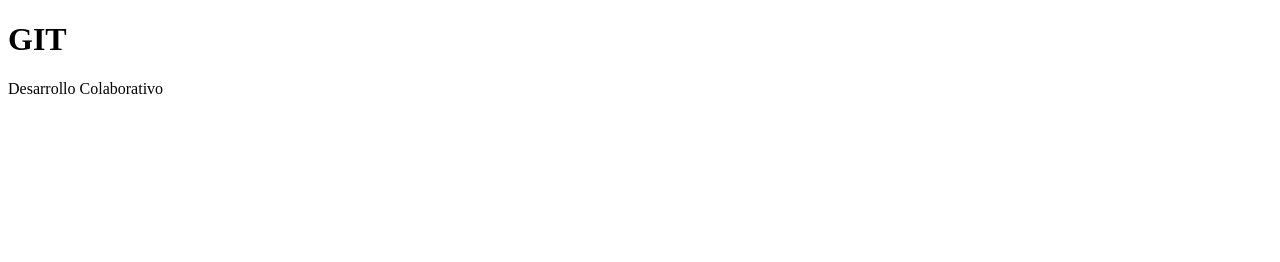
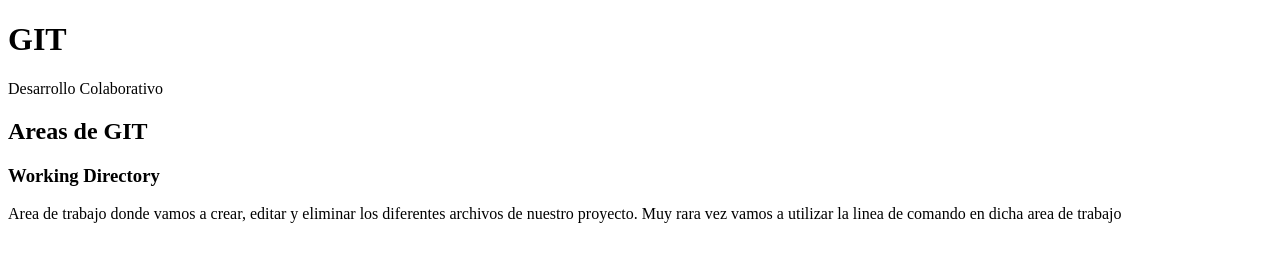
Before and after one commit to BartolomeSanchez/1-ra, a plain HTML site: page index.html in a window 1280 px wide. Drawn offline with Linux system fonts and the light colour scheme.

Commit message:
Areas GIT: Working Directory

```diff
--- a/index.html
+++ b/index.html
@@ -11,5 +11,17 @@
       <h1>GIT</h1>
       <p>Desarrollo Colaborativo</p>
   </header>
+  <section>
+      <h2>Areas de GIT</h2>
+      <article>
+          <h3>Working Directory</h3>
+          <p>
+              Area de trabajo donde vamos a crear, editar y eliminar
+              los diferentes archivos de nuestro
+              proyecto. Muy rara vez vamos a utilizar
+              la linea de comando en dicha area de trabajo
+          </p>
+      </article>
+  </section>
 </body>
 </html>
```
